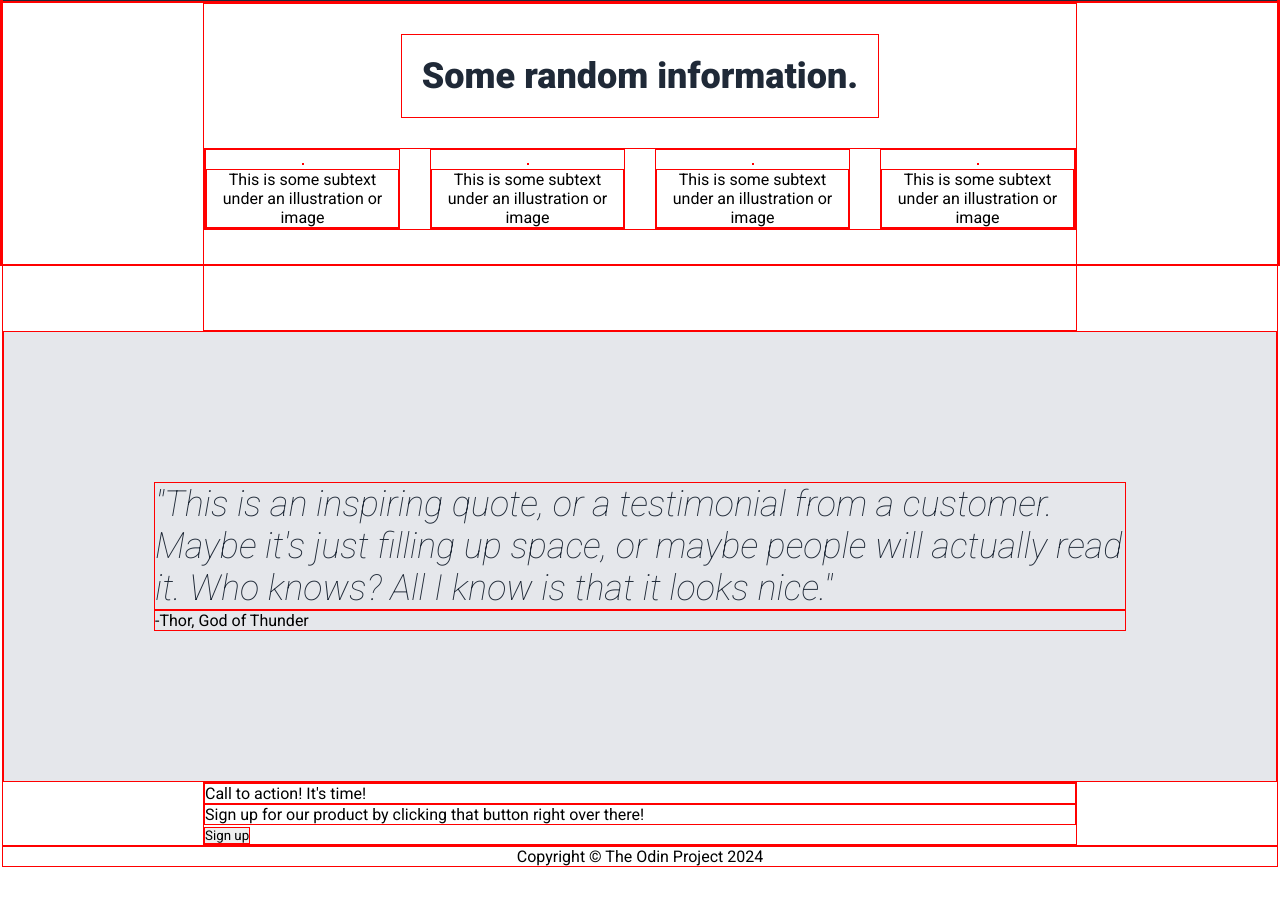
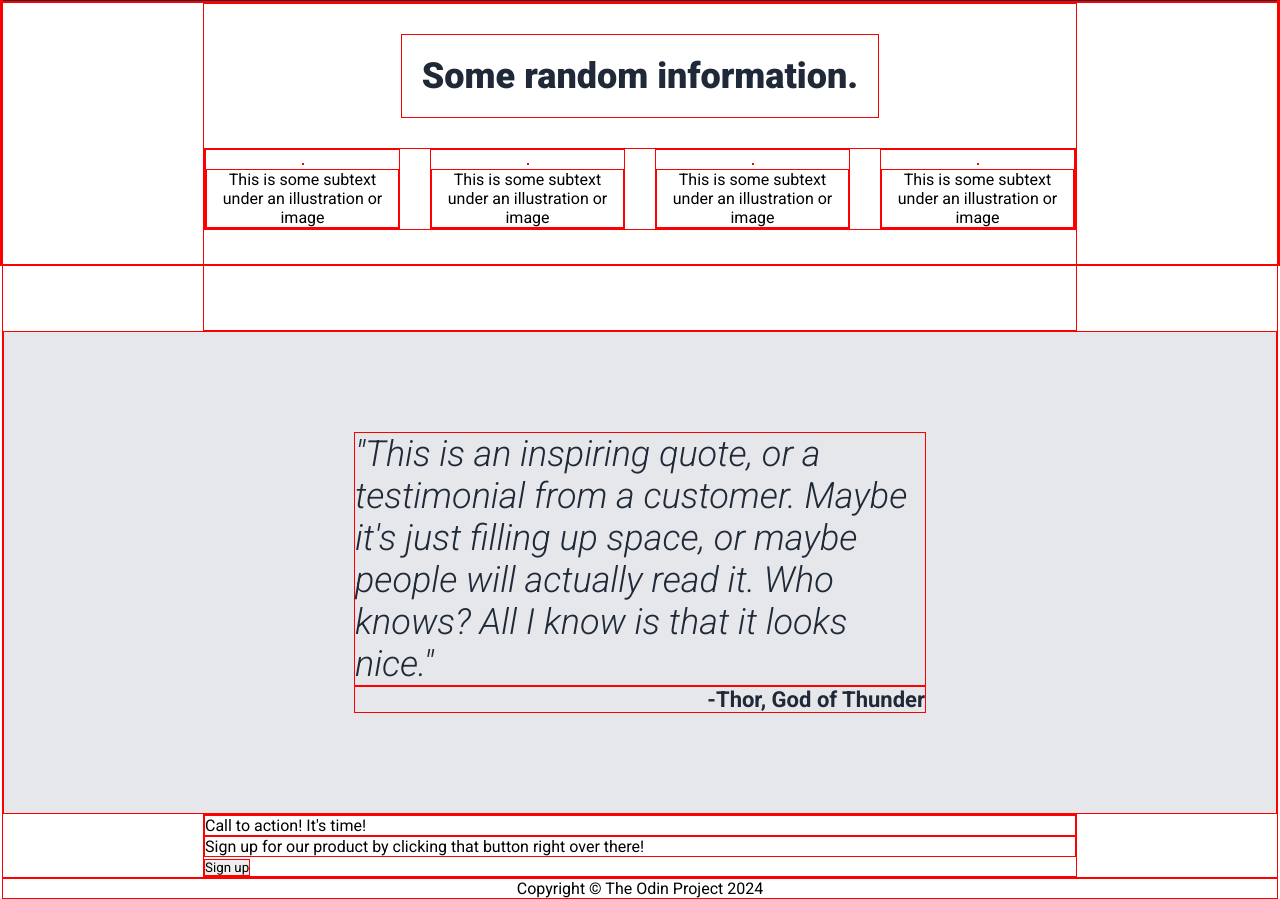
Before and after one commit to SrulyP/landing-page, a plain HTML site: page index.html in a window 1280 px wide. Shown: the part 538-1437 px from the top of the page. Before the commit the page ends 1405 px from the top, so only its background shows below. Drawn offline with Linux system fonts and the light colour scheme.

Commit message:
Finish stylizing the quote section by adding font color, size, weight, padding and flex

```diff
--- a/styles.css
+++ b/styles.css
@@ -105,7 +105,6 @@ h1 {
     font-size: 36px;
     color: #1f2937;
     font-weight: 900;
-
 }
 
 .random-information {
@@ -130,17 +129,24 @@ h1 {
 
 .quote-section {
     background-color: #E5E7EB;
-    padding: 150px;
+    padding: 100px 350px;
+    color: #1F2937;
 }
 
 .inspiring-quote {
     font-size: 36px;
-    font-weight: 200;
+    font-weight: 300;
     font-style: italic;
-    color: #1F2937;
     display: flex;
     justify-content: center;
     align-items: center;
+}
+
+.signature {
+    text-align: end;
+    font-size: 22px;
+    font-weight: 600;
+
 }
 
 
```
